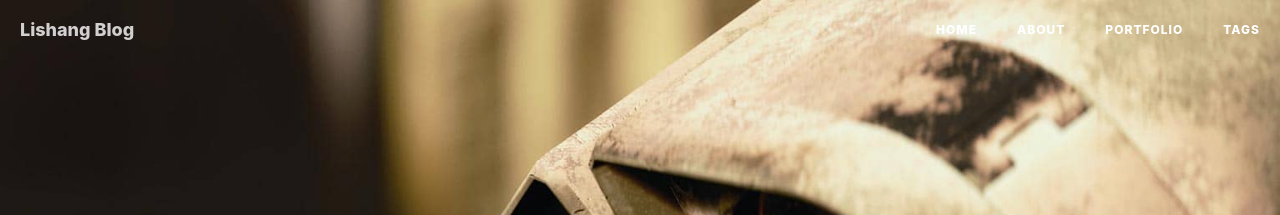
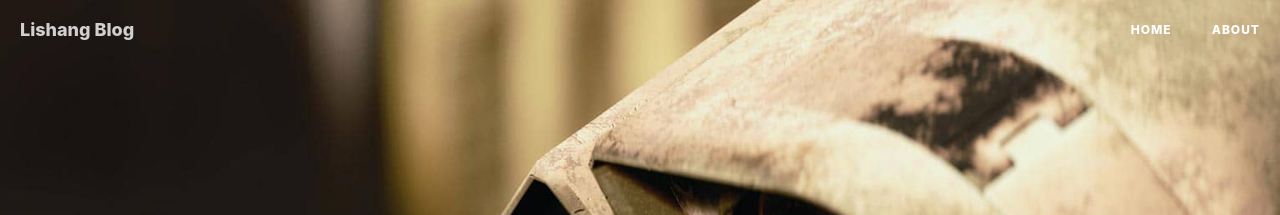
Before and after one commit to lishang08/lishang08.github.io, a Jekyll site: the page built from offline.html, in a window 1280 px wide. Shown: the top 215 px of the page. Built offline with Jekyll 4.4.1, drawn with Linux system fonts in a browser that asks for light colours; nearby versions of some CDN libraries; comment, search, counter and statistics services are not loaded.

Commit message:
customize

```diff
--- a/_config.yml
+++ b/_config.yml
@@ -5,9 +5,9 @@ header-img: img/home-bg.jpg
 email: 1129958515@qq.com
 description: "Software Engineer"
 keyword: "Lishang, Sam Fu"
-url: "https://lishang.github.io"              # your host, for absolute URL
+url: "https://lishang08.github.io"              # your host, for absolute URL
 baseurl: ""                             # for example, '/blog' if your blog hosted on 'host/blog'
-
+abouturl: "about"
 
 
 # SNS settings
@@ -67,7 +67,7 @@ duoshuo_share: true                     # set to false if you want to use Commen
 # Sidebar settings
 sidebar: true                           # whether or not using Sidebar.
 sidebar-about-description: "记录学习的点滴"
-sidebar-avatar: /img/avatar-hux.jpg      # use absolute URL, seeing it's used in both `/` and `/about/`
+sidebar-avatar: /img/lishang-avartar.jpg      # use absolute URL, seeing it's used in both `/` and `/about/`
 
 
 
--- a/_includes/nav.html
+++ b/_includes/nav.html
@@ -19,11 +19,9 @@
                     <li>
                         <a href="{{ site.baseurl }}/">Home</a>
                     </li>
-                    {% for page in site.pages %}{% if page.title %}
                     <li>
-                        <a href="{{ page.url | prepend: site.baseurl }}">{{ page.title }}</a>
+                        <a href="{{ site.baseurl }}/{{ site.abouturl }}">ABOUT</a>
                     </li>
-                    {% endif %}{% endfor %}
                 </ul>
             </div>
         </div>
```
Also changed, not shown: img/favicon.ico, img/lishang-avartar.jpg (added), 1 other file.
